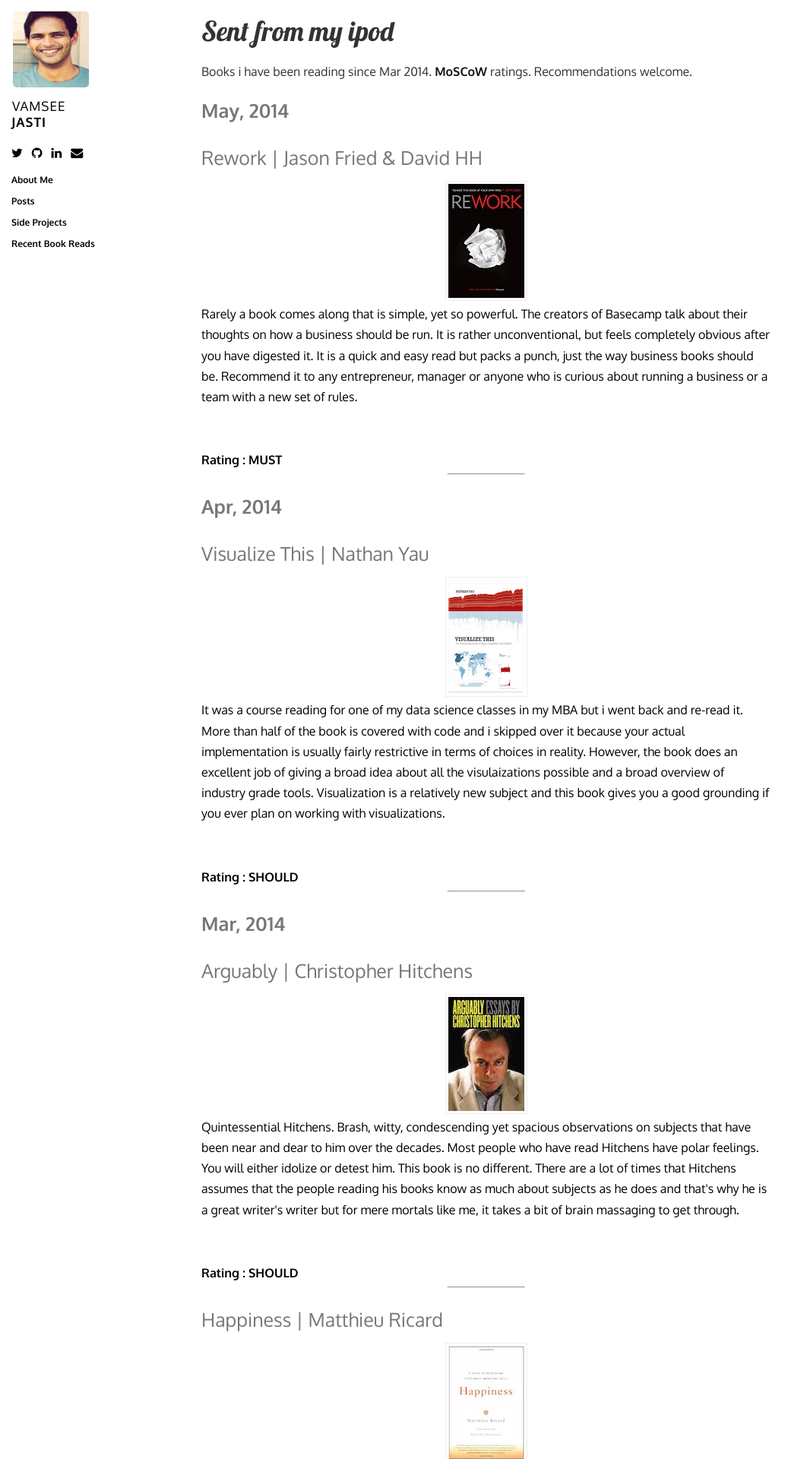
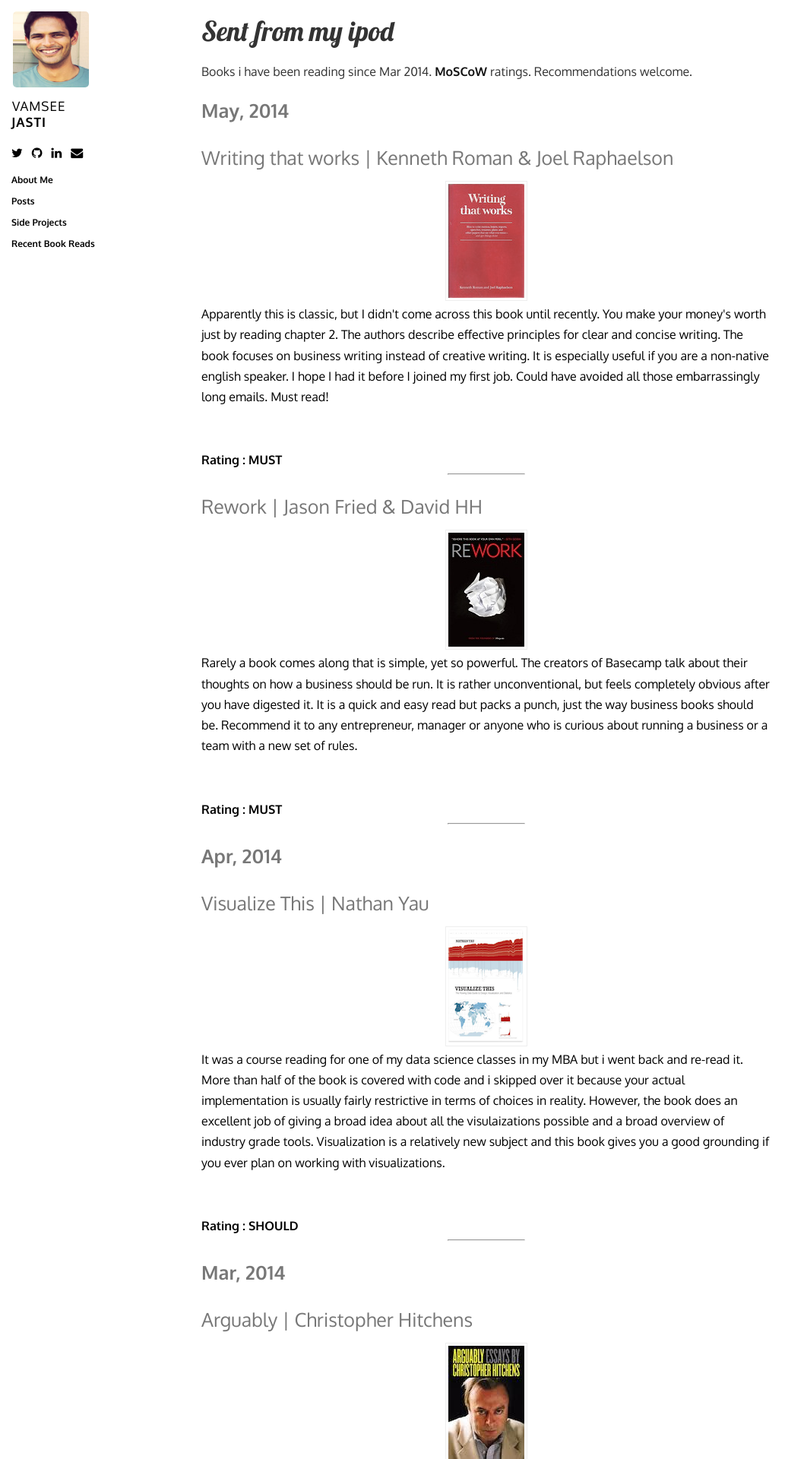
Before and after one commit to jasti/jasti.github.io, a Jekyll site: the page built from books.html, in a window 1280 px wide. Shown: the top 1920 px of the page at 76% size, without its empty margins (0-1062 px from the left). Built offline with Jekyll 4.4.1, drawn with Linux system fonts in a browser that asks for light colours; nearby versions of some CDN libraries; Markdown is read by kramdown in place of the engine named in the settings.

Commit message:
Writing that works review

```diff
--- a/books.html
+++ b/books.html
@@ -7,6 +7,19 @@ title: "Books"
 <h4> Books i have been reading since Mar 2014. <a href ="http://en.wikipedia.org/wiki/MoSCoW_method">MoSCoW</a> ratings. Recommendations welcome. </h4>
 
 <h3> <b> May, 2014 </b></h3>
+
+
+
+<h3>Writing that works | Kenneth Roman & Joel Raphaelson </h3>
+<center><a href="http://www.amazon.com/Writing-Works-Communicate-Effectively-Business/dp/0060956437"><img src="/images/books/writing.jpg"> </a></center>
+<p>
+Apparently this is classic, but I didn't come across this book until recently. You make your money's worth just by reading chapter 2. The authors describe effective principles for clear and concise writing. The book focuses on business writing instead of creative writing. It is especially useful if you are a non-native english speaker. I hope I had it before I joined my first job. Could have avoided all those embarrassingly long emails. Must read!
+</p>
+<br>
+<br>
+<b>Rating : MUST </b>
+<hr width="100">
+
 
 <h3>Rework | Jason Fried & David HH  </h3>
 <center><a href="http://www.amazon.com/Rework-Jason-Fried/dp/0307463745"><img src="/images/books/rework.jpg"> </a></center>
--- a/css/base.css
+++ b/css/base.css
@@ -187,9 +187,10 @@ a {
 .content img {
 	padding: 3px;
 	border: 1px solid #eeeeee;
-	max-width: 750px;
+	max-width: 100%;
     margin-left: auto;
     margin-right: auto;
+    height: auto;
 }
 
 
```
Also changed, not shown: images/books/writing.jpg (added).
